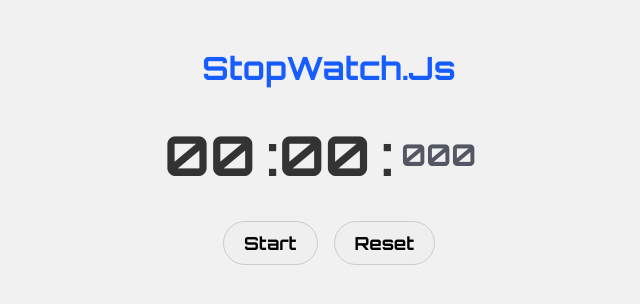
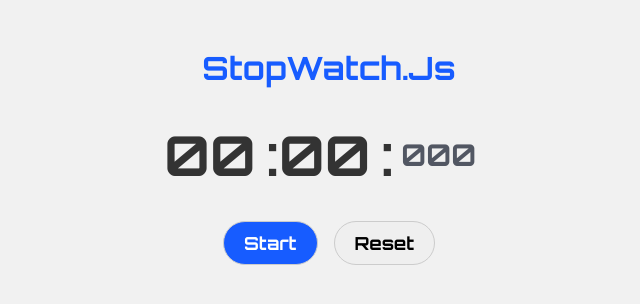
Before and after one commit to joaovitorfirmino2812/Stopwatch, a plain HTML site: page index.html in a window 1280 px wide. Shown: the whole page, without its empty margins (311-951 px from the left). Drawn offline with Linux system fonts and the light colour scheme.

Commit message:
Update style.css

```diff
--- a/Css/style.css
+++ b/Css/style.css
@@ -65,7 +65,7 @@
     transform: scale(1.1);
 }
 
-#startBtn {
+#start {
     background-color: #175cff;
     color: #fff;
 }
```
